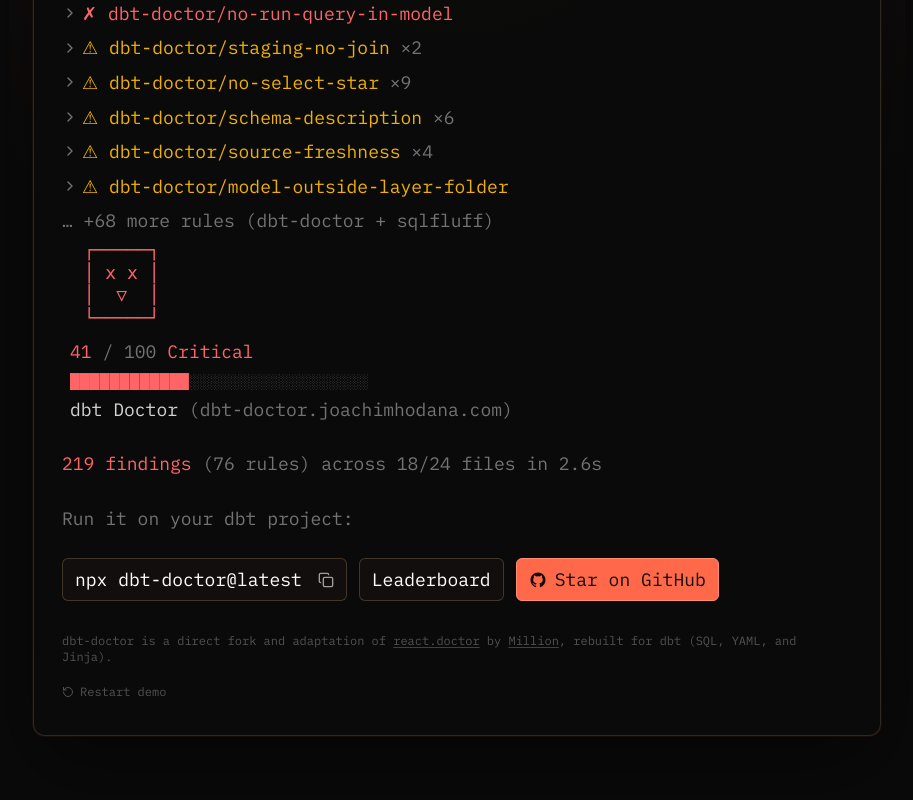
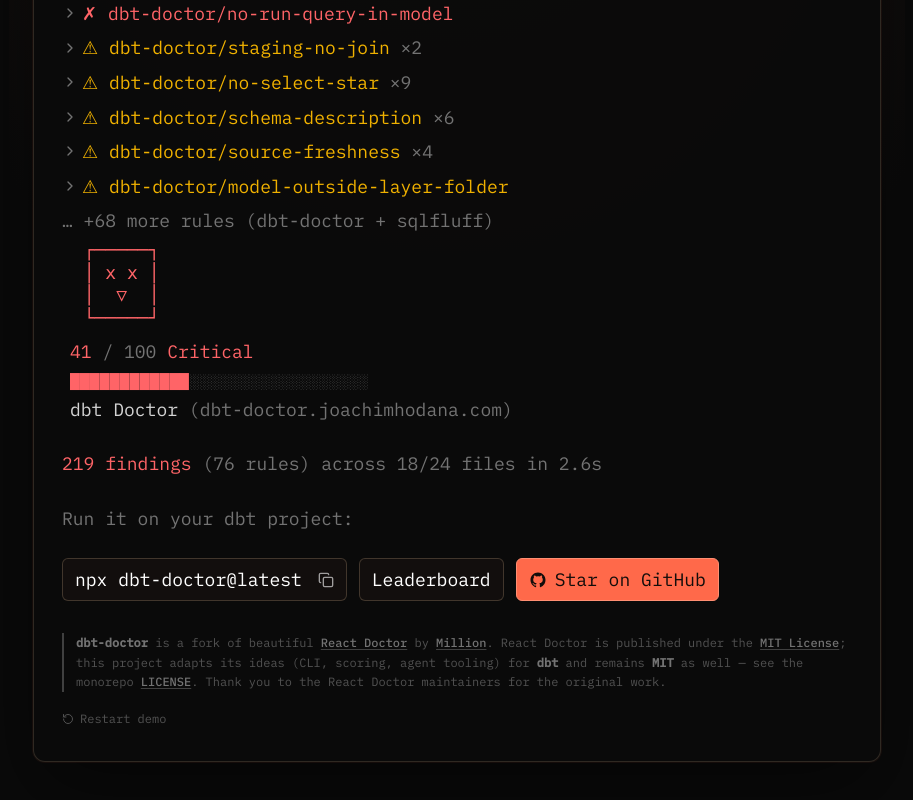
Before and after one commit to joachimhodana/dbt-doctor, a Next.js app in the folder packages/website/: page / in a window 1280 px wide. Shown: the part 364-1164 px from the top of the page, without its empty margins (183-1096 px from the left). Built offline with nearby package versions, Linux system fonts and the light colour scheme.

Commit message:
feat(website): align fork credit with package README
Use the same Million / React Doctor (GitHub) / MIT copy on the landing
terminal callout and in the npm README note.

```diff
--- a/packages/website/src/components/terminal.tsx
+++ b/packages/website/src/components/terminal.tsx
@@ -38,8 +38,7 @@
       warningRules.add(diagnostic.ruleKey);
     }
   }
-  const penalty =
-    errorRules.size * ERROR_RULE_PENALTY + warningRules.size * WARNING_RULE_PENALTY;
+  const penalty = errorRules.size * ERROR_RULE_PENALTY + warningRules.size * WARNING_RULE_PENALTY;
   return Math.max(0, Math.round(PERFECT_SCORE - penalty));
 };
 
@@ -47,9 +46,8 @@
   diagnostics.reduce((total, diagnostic) => total + diagnostic.count, 0);
 
 const countDemoAffectedFiles = (diagnostics: RuleDiagnostic[]): number =>
-  new Set(
-    diagnostics.map((diagnostic) => diagnostic.location.replace(/:\d+$/, "").split(":")[0]),
-  ).size;
+  new Set(diagnostics.map((diagnostic) => diagnostic.location.replace(/:\d+$/, "").split(":")[0]))
+    .size;
 
 const ANIMATION_COMPLETED_KEY = "dbt-doctor-animation-completed";
 const COMMAND = "npx dbt-doctor@latest";
@@ -238,10 +236,7 @@
   .size;
 const COLLAPSED_RULE_COUNT = SCORE_RULE_COUNT - VISIBLE_DIAGNOSTICS.length;
 const TOTAL_ISSUE_COUNT = countDemoIssues(ALL_SCORE_DIAGNOSTICS);
-const AFFECTED_FILE_COUNT = Math.max(
-  countDemoAffectedFiles(VISIBLE_DIAGNOSTICS),
-  18,
-);
+const AFFECTED_FILE_COUNT = Math.max(countDemoAffectedFiles(VISIBLE_DIAGNOSTICS), 18);
 
 const easeOutCubic = (progress: number) => 1 - Math.pow(1 - progress, 3);
 
@@ -506,7 +501,9 @@
             </div>
             <div className="text-neutral-500">Your agent writes bad dbt. This catches it.</div>
             <Spacer />
-          <div className="text-neutral-500">Snowflake, BigQuery, Redshift, Postgres, DuckDB, and more.</div>
+            <div className="text-neutral-500">
+              Snowflake, BigQuery, Redshift, Postgres, DuckDB, and more.
+            </div>
             <Spacer />
           </FadeIn>
         )}
@@ -571,26 +568,46 @@
 
         {state.showCta && (
           <div className="mt-8">
-          <div className="mb-3 text-xs text-neutral-600">
-            dbt-doctor is a direct fork and adaptation of{" "}
+            <div className="mb-3 border-l-2 border-neutral-700 pl-3 text-xs leading-relaxed text-neutral-600">
+              <strong className="text-neutral-500">dbt-doctor</strong> is a fork of beautiful{" "}
               <a
-              href="https://react.doctor"
+                href="https://github.com/millionco/react-doctor"
                 target="_blank"
                 rel="noopener noreferrer"
-              className="underline decoration-neutral-700 underline-offset-2 transition-colors hover:text-neutral-400"
+                className="font-medium text-neutral-500 underline decoration-neutral-700 underline-offset-2 transition-colors hover:text-neutral-400"
               >
-              react.doctor
+                React Doctor
               </a>{" "}
               by{" "}
               <a
                 href="https://million.dev"
                 target="_blank"
                 rel="noopener noreferrer"
-              className="underline decoration-neutral-700 underline-offset-2 transition-colors hover:text-neutral-400"
+                className="font-medium text-neutral-500 underline decoration-neutral-700 underline-offset-2 transition-colors hover:text-neutral-400"
               >
                 Million
               </a>
-            , rebuilt for dbt (SQL, YAML, and Jinja).
+              . React Doctor is published under the{" "}
+              <a
+                href="https://github.com/millionco/react-doctor/blob/main/LICENSE"
+                target="_blank"
+                rel="noopener noreferrer"
+                className="font-medium text-neutral-500 underline decoration-neutral-700 underline-offset-2 transition-colors hover:text-neutral-400"
+              >
+                MIT License
+              </a>
+              ; this project adapts its ideas (CLI, scoring, agent tooling) for{" "}
+              <strong className="text-neutral-500">dbt</strong> and remains{" "}
+              <strong className="text-neutral-500">MIT</strong> as well — see the monorepo{" "}
+              <a
+                href="https://github.com/joachimhodana/dbt-doctor/blob/main/LICENSE"
+                target="_blank"
+                rel="noopener noreferrer"
+                className="font-medium text-neutral-500 underline decoration-neutral-700 underline-offset-2 transition-colors hover:text-neutral-400"
+              >
+                LICENSE
+              </a>
+              . Thank you to the React Doctor maintainers for the original work.
             </div>
             <button
               onClick={() => {
```
Also changed, not shown: packages/dbt-doctor/README.md. Lines whose indentation alone changed are shown as unchanged.
